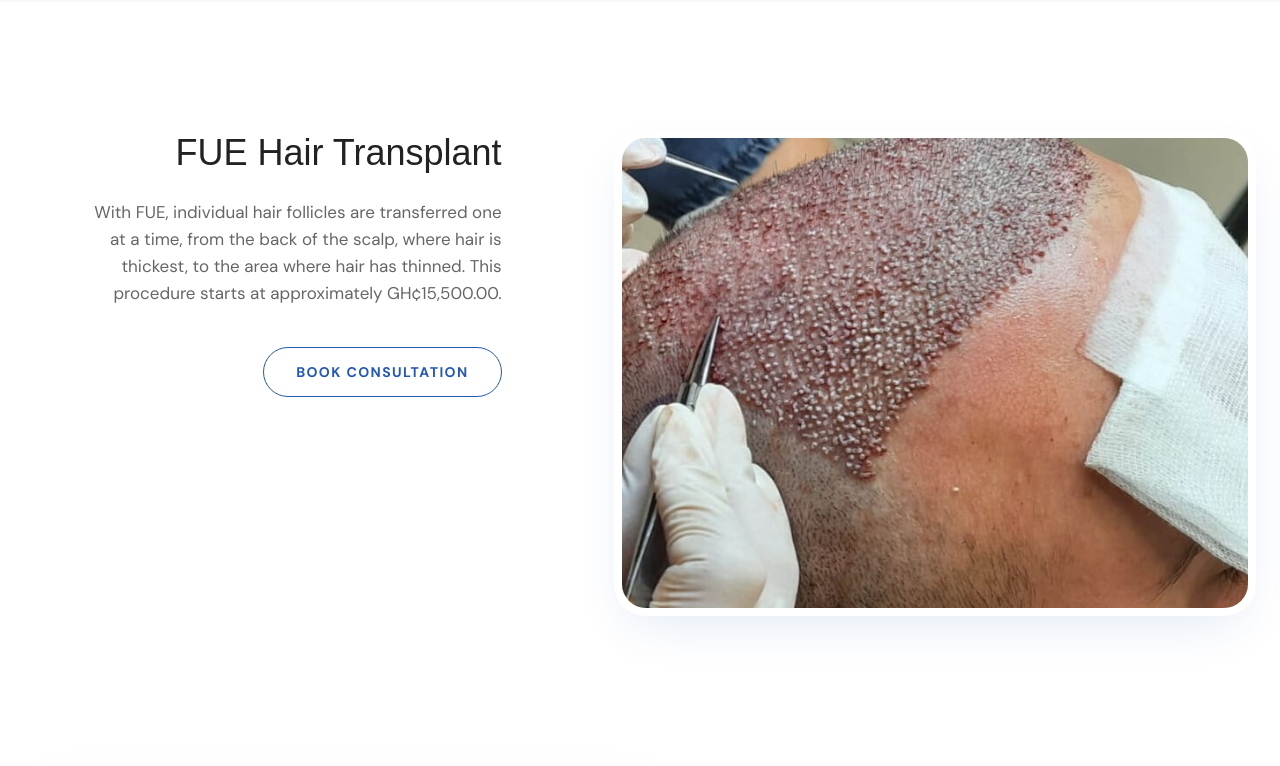
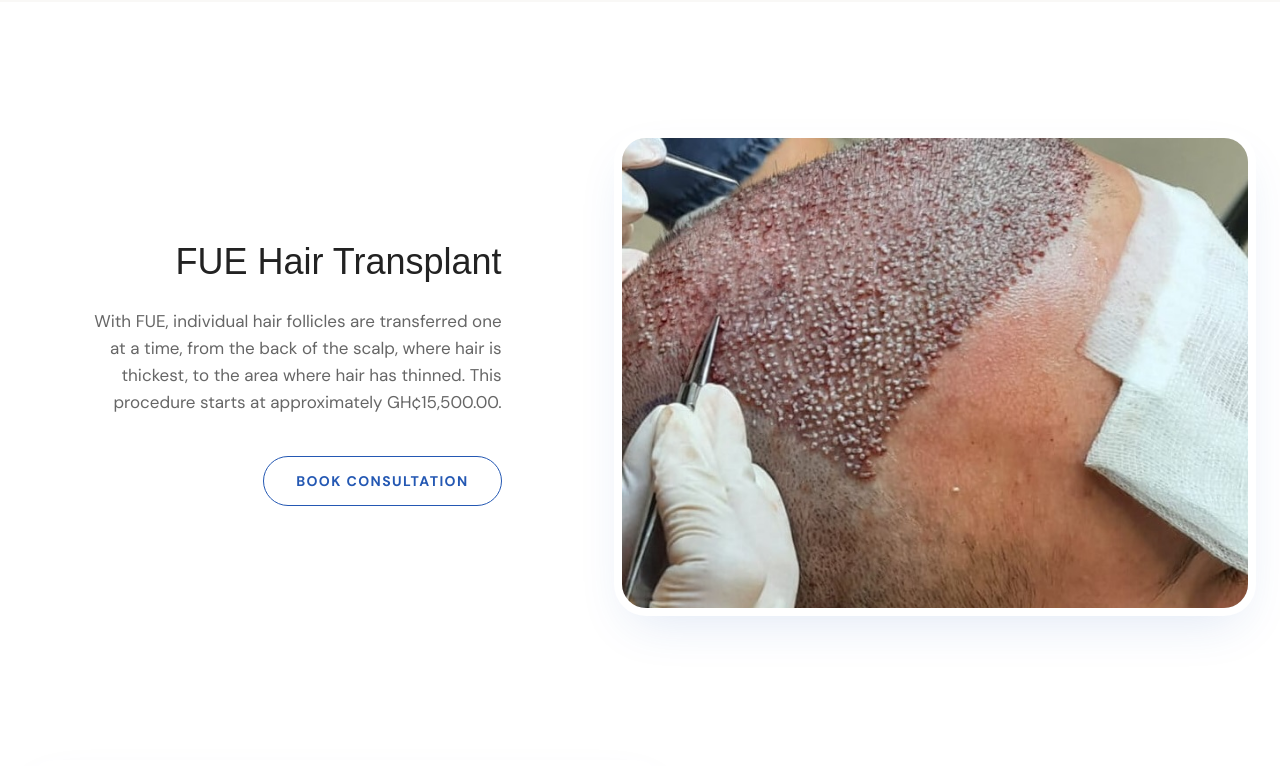
Before and after one commit to dominicnaatey/hair-transplant, a Next.js app: page /hair-transplant in a window 1280 px wide. Shown: the part 1280-2046 px from the top of the page. Built offline with nearby package versions, Linux system fonts and the light colour scheme; a web font is replaced by a local one.

Commit message:
refactor(Procedures): change vertical alignment from start to center

```diff
--- a/components/HairTransplant/Procedures.tsx
+++ b/components/HairTransplant/Procedures.tsx
@@ -16,7 +16,7 @@ export default function Procedures() {
               direction="up"
               distance={40}
               // On desktop: two columns, alternating sides. On mobile: single column.
-              className={`grid items-start gap-6 lg:gap-16 ${
+              className={`grid items-center gap-6 lg:gap-16 ${
                 reversed
                   ? "lg:grid-cols-[55fr_45fr]"
                   : "lg:grid-cols-[45fr_55fr]"
```
